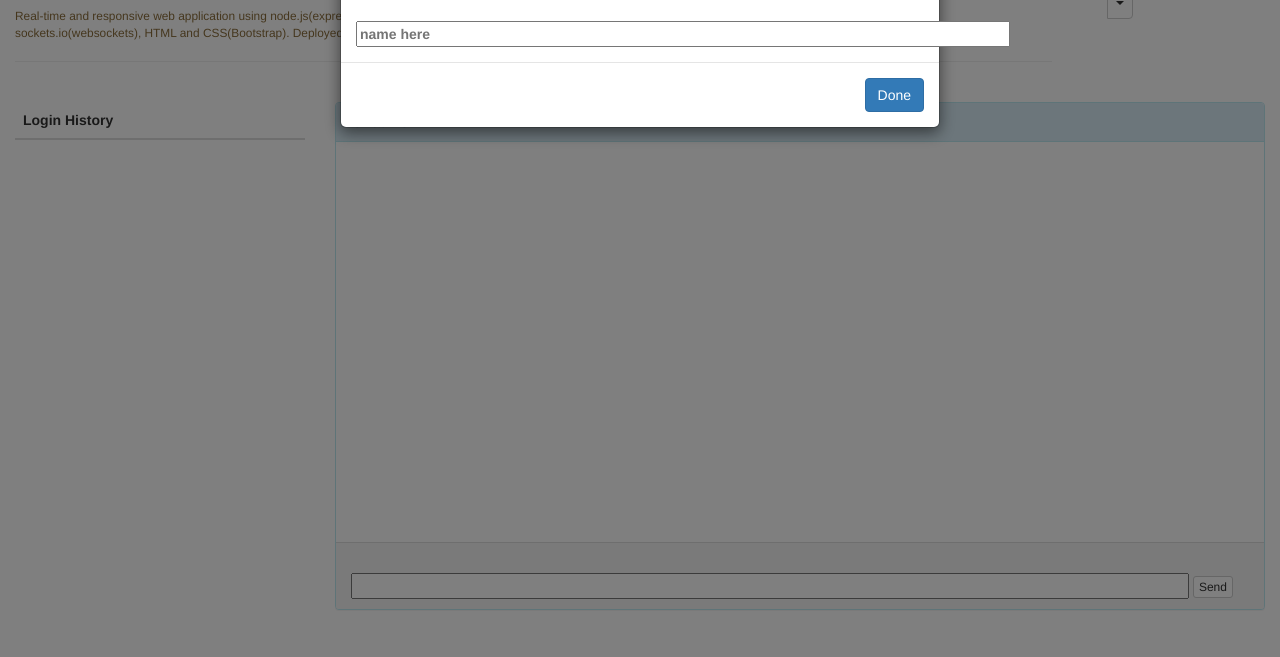
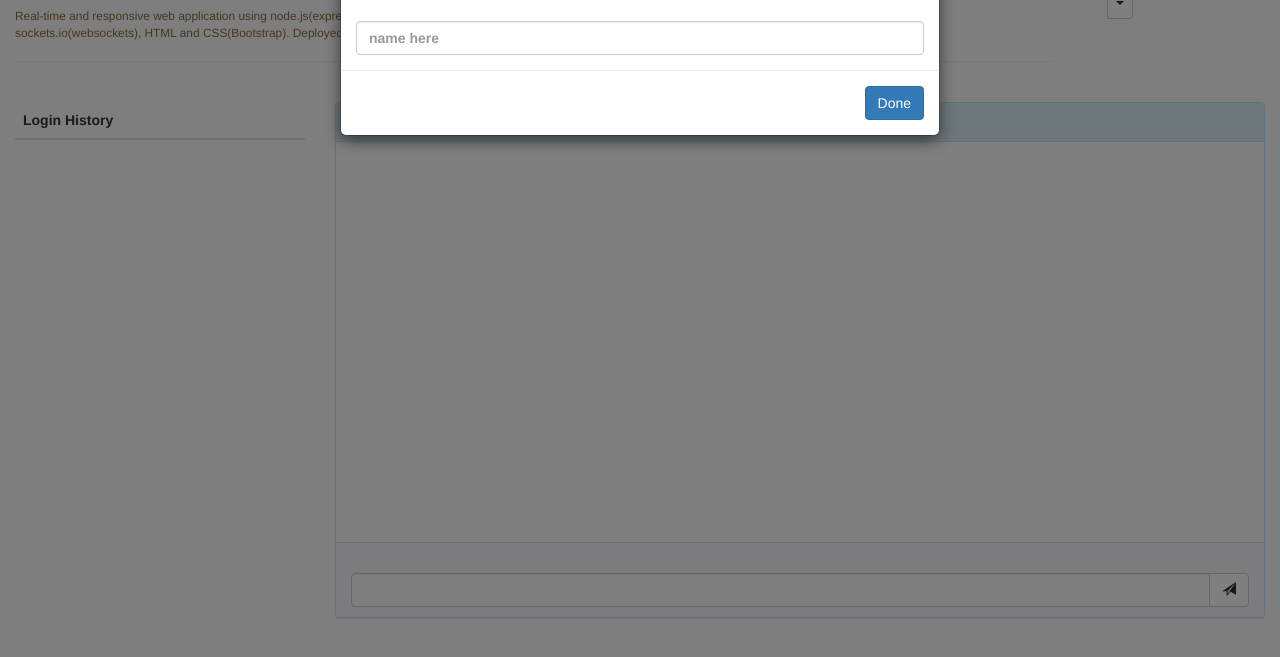
Before and after one commit to fernsberns/chatapp, a website: page public/index.html in a window 1280 px wide. Shown: the part 95-752 px from the top of the page. Drawn offline with nearby package versions, Linux system fonts and the light colour scheme; no server answers.

Commit message:
commit 15

```diff
--- a/public/index.html
+++ b/public/index.html
@@ -10,7 +10,7 @@
   <script src="https://cdnjs.cloudflare.com/ajax/libs/socket.io/2.0.3/socket.io.js" ></script>
   <link rel="stylesheet" href="animate.css">
 </head>
-<body ng-controller="ChatController">
+<body ng-controller="ChatController" style="background-color: #fcfcff;">
 
 <br>
     <div class="container-fluid">
@@ -73,7 +73,7 @@
 							</tr>
 						</thead>
 						<tbody>
-							<tr class="active" ng-repeat="users in listofusers" >
+							<tr class="Default" ng-repeat="users in listofusers" style="background-color: #f9f9ff;" >
 								<td>
 									{{users.name}}
 								</td>
@@ -111,14 +111,17 @@
 								</div>
 						</div>
 				</div>
-				<div class="panel-footer">
+				<div class="panel-footer " style="background-color: #f9f9ff;">
 					<form>
 					<br>
 					<input type="text" class="hidden" ng-model="messages.name = users.name">
 					<input type="text" class="hidden" id="tmstmp" ng-model="messages.time = example">
-					<input type="text" size="100%" ng-model="messages.message">
-					<button class="btn btn-default btn-xs" onclick="gettmstmp()" ng-click="addMessage()">Send</button>
-
+					<div class="input-group">
+							      <input type="text" class="form-control" ng-model="messages.message" name="search">
+							      	<div class="input-group-btn">
+							        	<button class="btn btn-default" onclick="gettmstmp()" ng-click="addMessage()" type="submit"><i class="glyphicon glyphicon-send" ></i></button>
+							      	</div>
+					</div>
 
 				</form>
 				</div>
@@ -143,7 +146,7 @@
 						</div>
 						<div class="modal-body">
 							<form><strong>
-							&nbsp&nbsp&nbsp &nbsp&nbsp&nbsp &nbsp&nbsp&nbsp &nbsp&nbsp&nbsp <input type="text" name="username" placeholder="name here" style="" size="70%" onkeydown = "if (event.keyCode == 13)
+							&nbsp&nbsp&nbsp &nbsp&nbsp&nbsp &nbsp&nbsp&nbsp &nbsp&nbsp&nbsp <input type="text" name="username" placeholder="name here" class="form-control" onkeydown = "if (event.keyCode == 13)
                         	document.getElementById('btnSearch').click()" ng-model="username" autofocus>
 							</strong>
 							</form>
@@ -152,7 +155,7 @@
 						<div class="modal-footer">
 
 							<button class="btn btn-primary" id = "btnSearch"
-       						onclick="loginuser();"  ng-click="addUser()" data-dismiss="modal">
+       						onclick="loginuser();" ng-click="addUser()" data-dismiss="modal">
 								Done
 							</button>
 
```
Also changed, not shown: 1 other file.
